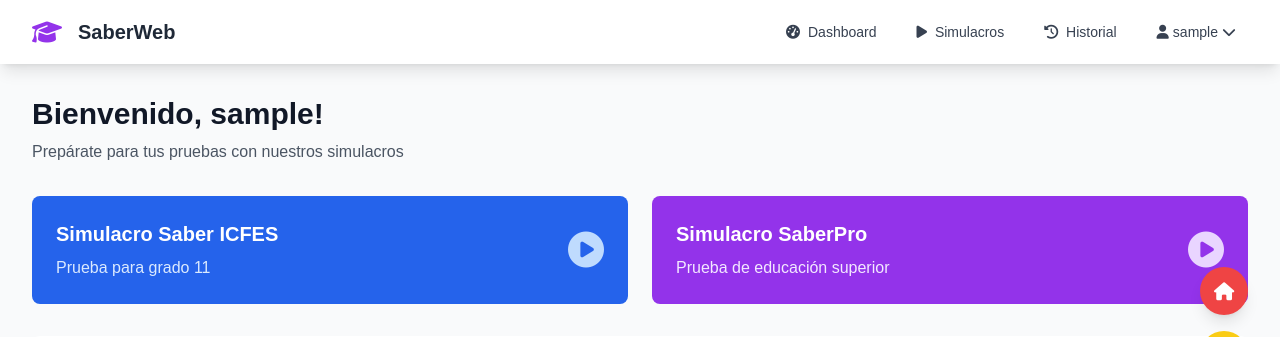
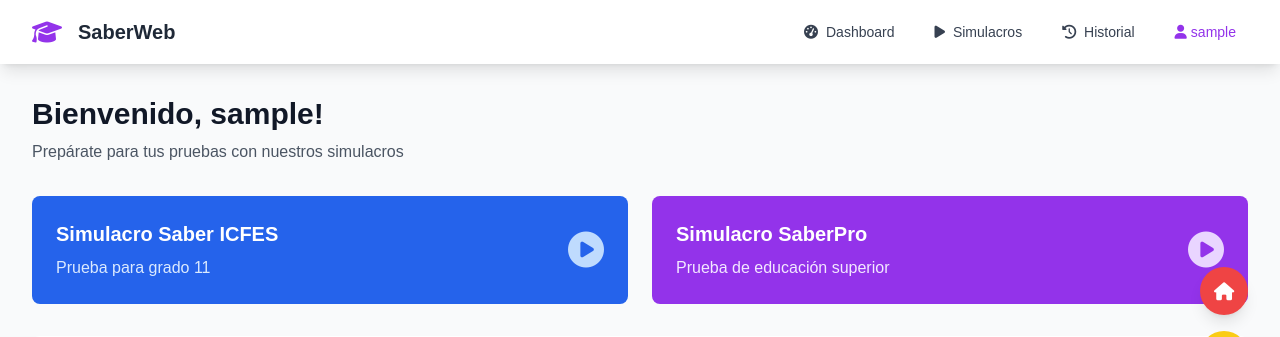
Before and after one commit to Sebastianl1232/Pro-Simu, a Flask app: page /dashboard in a window 1280 px wide. Shown: the top 337 px of the page. Run offline with Flask 3, Linux system fonts and the light colour scheme; the visitor is signed in with stand-in values (Sample User, id 1); data that the repository does not hold is empty; some libraries are stand-ins or nearby versions.

Commit message:
Eliminar opción de cerrar sesión del menú de usuario y ajustar su presentación

```diff
--- a/templates/base.html
+++ b/templates/base.html
@@ -47,14 +47,11 @@
                             <i class="fas fa-history mr-1"></i> Historial
                         </a>
                         <div class="relative" id="userMenuContainer">
-                            <button id="userMenuButton" type="button" class="flex items-center text-gray-700 hover:text-purple-600 px-3 py-2 rounded-md text-sm font-medium focus:outline-none">
+                            <span class="flex items-center text-purple-600 px-3 py-2 rounded-md text-sm font-medium select-none cursor-default">
                                 <i class="fas fa-user mr-1"></i> {{ current_user.username }}
-                                <i class="fas fa-chevron-down ml-1"></i>
-                            </button>
+                            </span>
                             <div id="userMenuDropdown" class="absolute right-0 mt-2 w-48 bg-white rounded-md shadow-lg py-1 z-50 hidden">
-                                <a href="{{ url_for('logout') }}" class="block px-4 py-2 text-sm text-gray-700 hover:bg-gray-100">
-                                    <i class="fas fa-sign-out-alt mr-2"></i> Cerrar Sesión
-                                </a>
+                                <!-- Opción de cerrar sesión eliminada, ahora solo en botones flotantes -->
                             </div>
                         </div>
                     {% else %}
```
